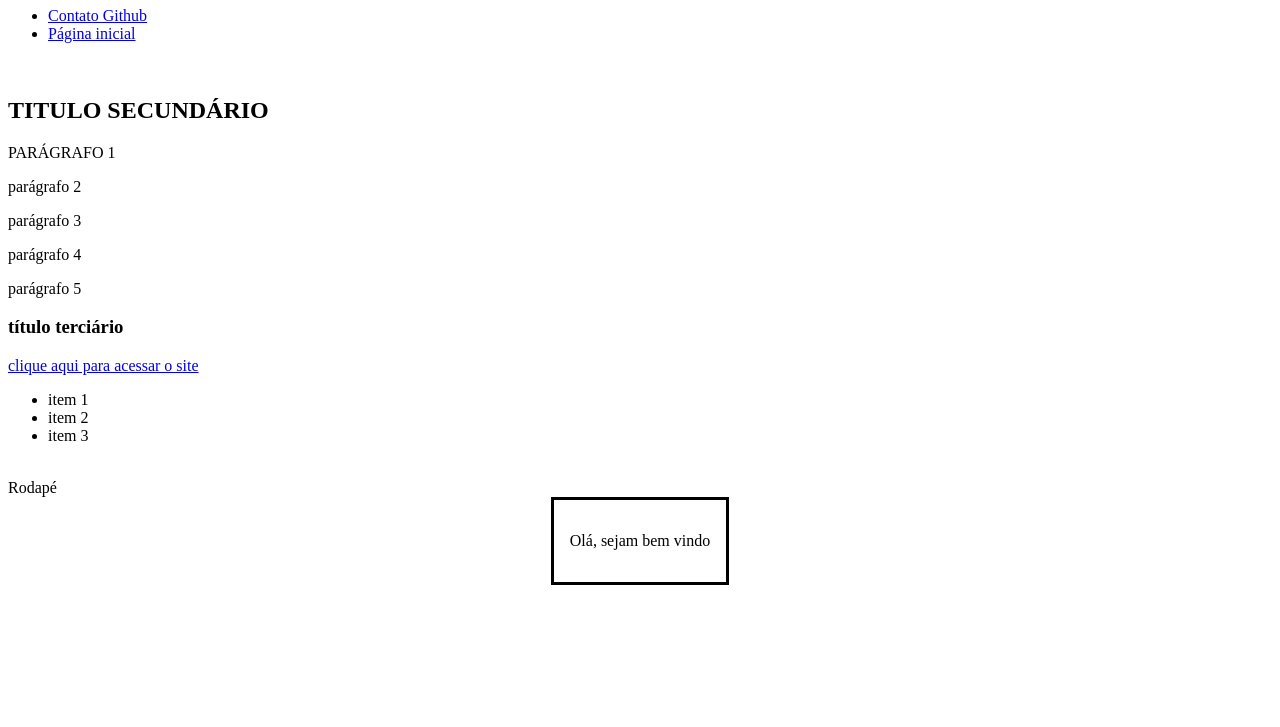
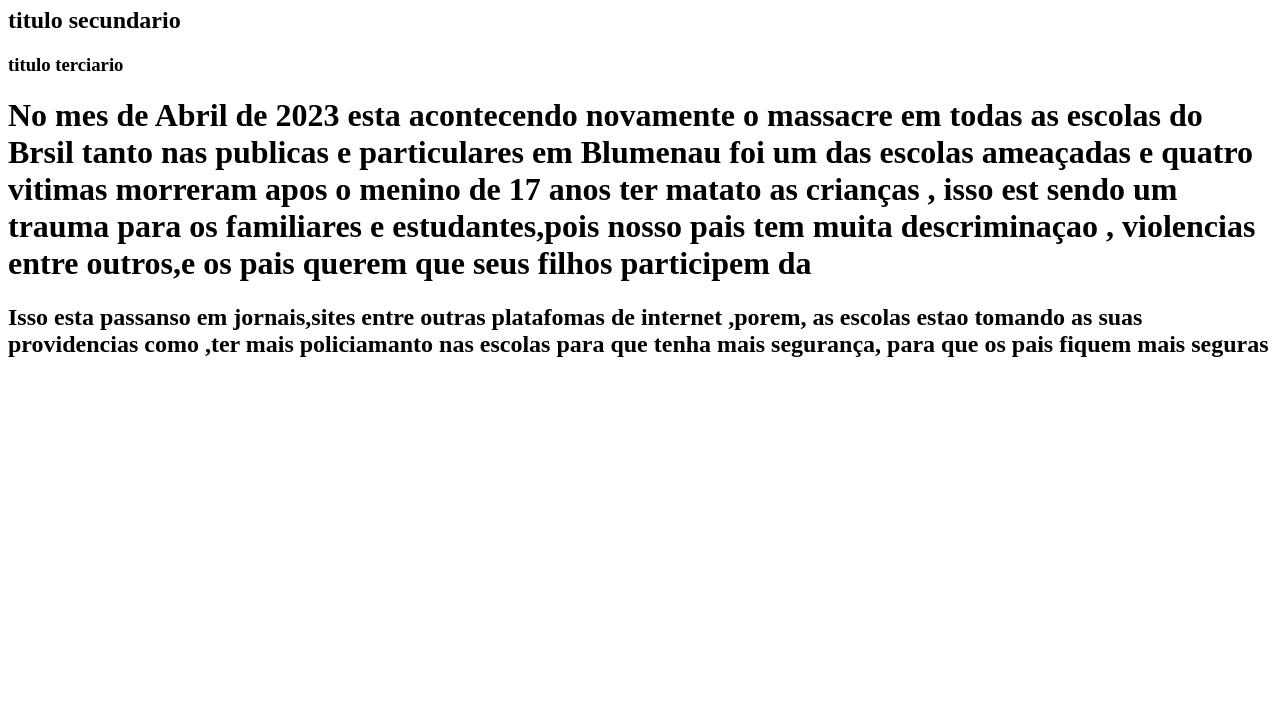
Before and after one commit to gabrielliroque/gabiroque, a plain HTML site: page gabi.html in a window 1280 px wide. Shown: the part 73-800 px from the top of the page. Drawn offline with Linux system fonts and the light colour scheme.

Commit message:
Add files via upload

```diff
--- a/gabi.html
+++ b/gabi.html
@@ -1,48 +1,25 @@
 <!DOCTYPE html>
-<html lang="PT-BR">
+<html lang="en">
 <head>
     <meta charset="UTF-8">
     <meta http-equiv="X-UA-Compatible" content="IE=edge">
-    <meta name="viewport" content="width=>, initial-scale=1.0">
+    <meta name="viewport" content="width=device-width, initial-scale=1.0">
     <title>Document</title>
- <link rel="stylesheet" href="gabi.html">
+    <title>Ameaças nas escolas</title>
+    <h1>titulo 1</h1>
+    <h2>titulo secundario</h2>
+    <h3>titulo terciario</h3>
+<p class="paragrafo 1"></p>
+<div class="paragrafo 2">
+
+    <h1>No mes de Abril de 2023 esta acontecendo novamente o massacre em todas as escolas do Brsil tanto nas publicas e particulares
+        em Blumenau foi um das escolas ameaçadas e quatro vitimas morreram apos o menino de 17 anos ter matato as crianças , isso est sendo um trauma para os familiares
+        e estudantes,pois nosso pais tem muita descriminaçao , violencias entre outros,e os pais querem que seus filhos participem da <h1>
+            <h2>Isso esta passanso em jornais,sites entre outras platafomas de internet ,porem, as escolas estao tomando as suas providencias como ,ter mais
+                policiamanto nas escolas para que tenha mais segurança, para que os pais fiquem mais seguras
+            </h2>
+
 </head>
-
 <body>
 
-    <header class="cabecalho">
-        <h1> TITULO PRINCIPAL</h1>
-        <nav>
-            <ul>
-                <li><a href="https:https://github.com/gabrielliroque/gabiroque"> Contato Github </a> </li>
-                <li><a href="gabi.html"> Página inicial </a></li>
-            </ul>
-        </nav>
-        <img src="" alt="">
-    </header>
-        <h2> TITULO SECUNDÁRIO </h2>
-        <p class="paragrafo1"> PARÁGRAFO 1 </p>
-        <div class="paragrafos">
-        <p> parágrafo 2</p>
-        <p> parágrafo 3</p>
-        </div>
-        <p> parágrafo 4 </p>
-        <p> parágrafo 5</p>
-        <h3> título terciário </h3>
-        <a href="LINK DO SITE"> clique aqui para acessar o site </a>
-        <ul class="lista">
-            <li> item 1 </li>
-                <li> item 2 </li>
-                <li>item 3</li>
-                </ul>
-    <img class="imagem" src="" alt="">
 </body>
-
-<footer>
-    Rodapé
-</footer>
-
-<dialog open>
-    <p> Olá, sejam  bem vindo</p>
-</dialog>
-</html>
```
